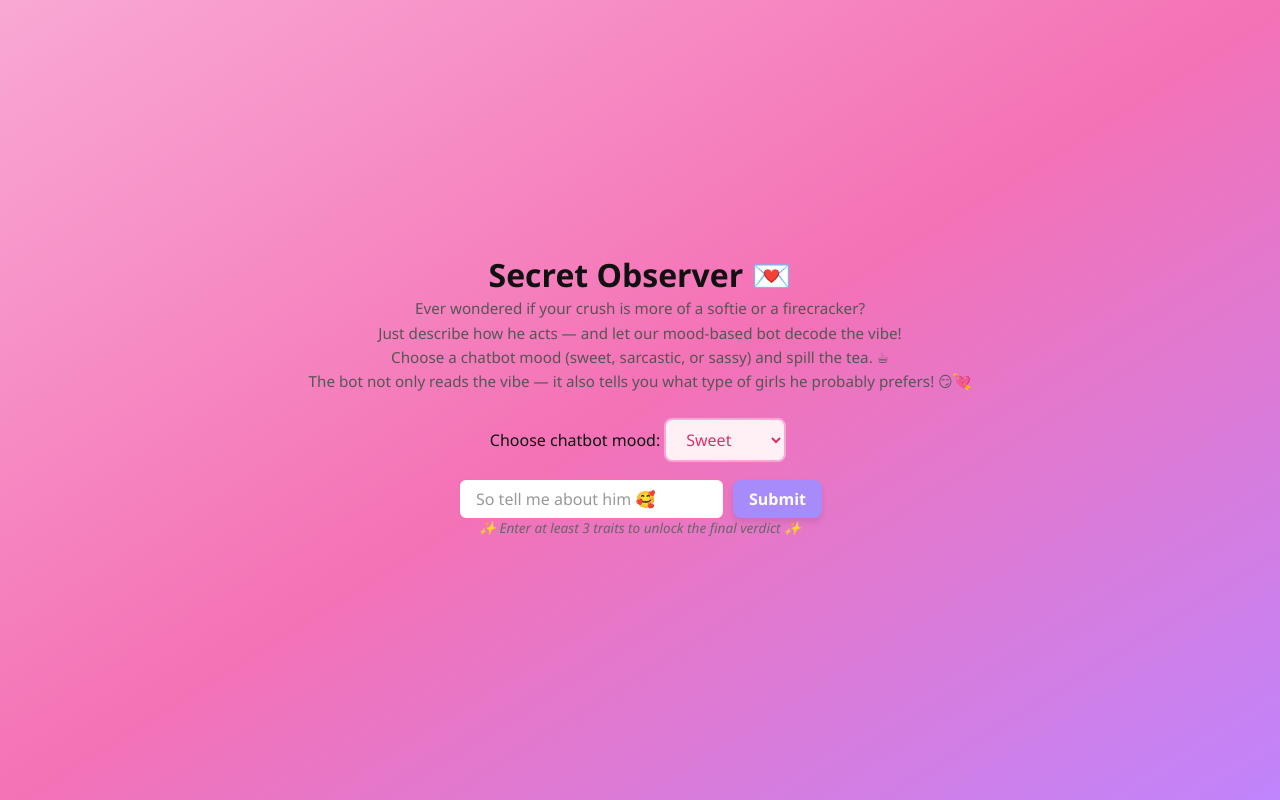
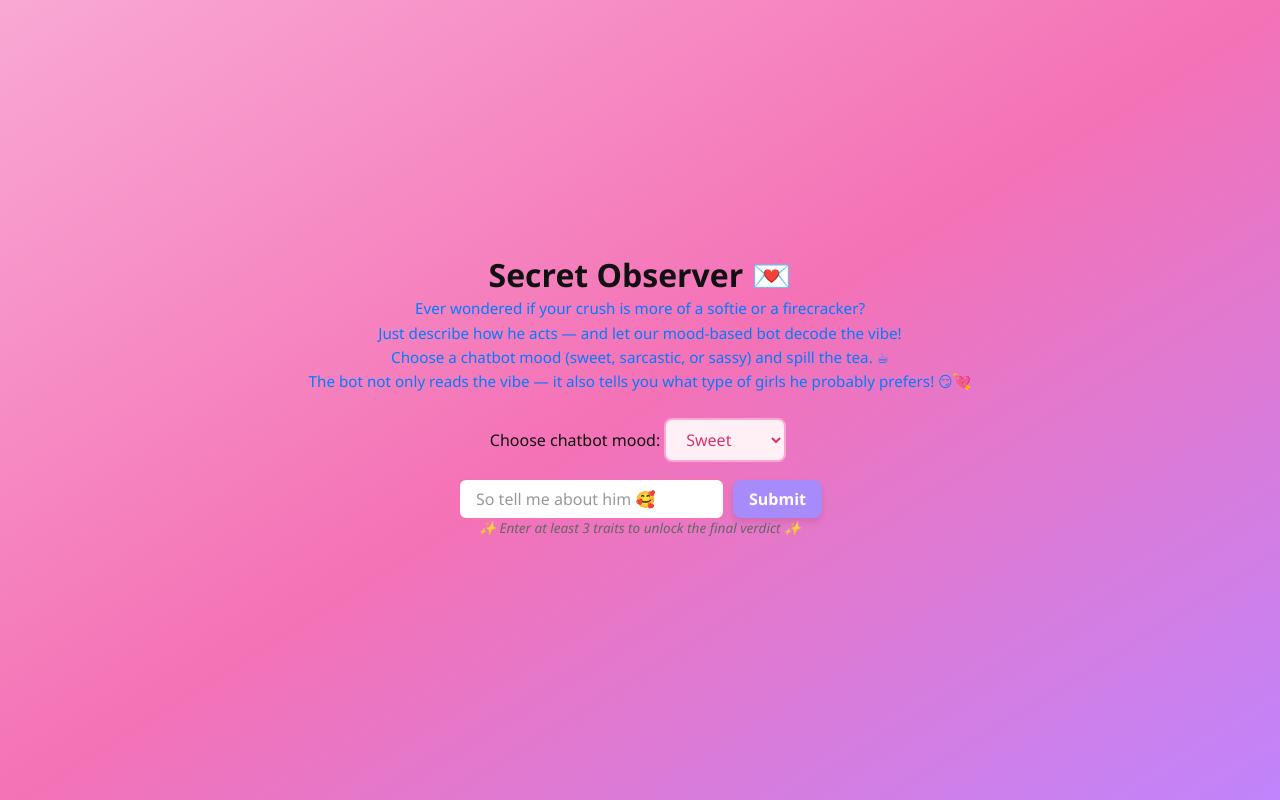
Before and after one commit to Sejal1711/secret-observer, a React (Vite) app: page / in a window 1280 px wide. Built offline with nearby package versions, Linux system fonts and the light colour scheme.

Commit message:
Update index.css

```diff
--- a/src/index.css
+++ b/src/index.css
@@ -102,7 +102,7 @@ button:hover {
 }
 .description {
   font-size: 0.95rem;
-  color: #555;
+  color: #007bff;;
   margin-bottom: 1rem;
   line-height: 1.6;
 }
```
